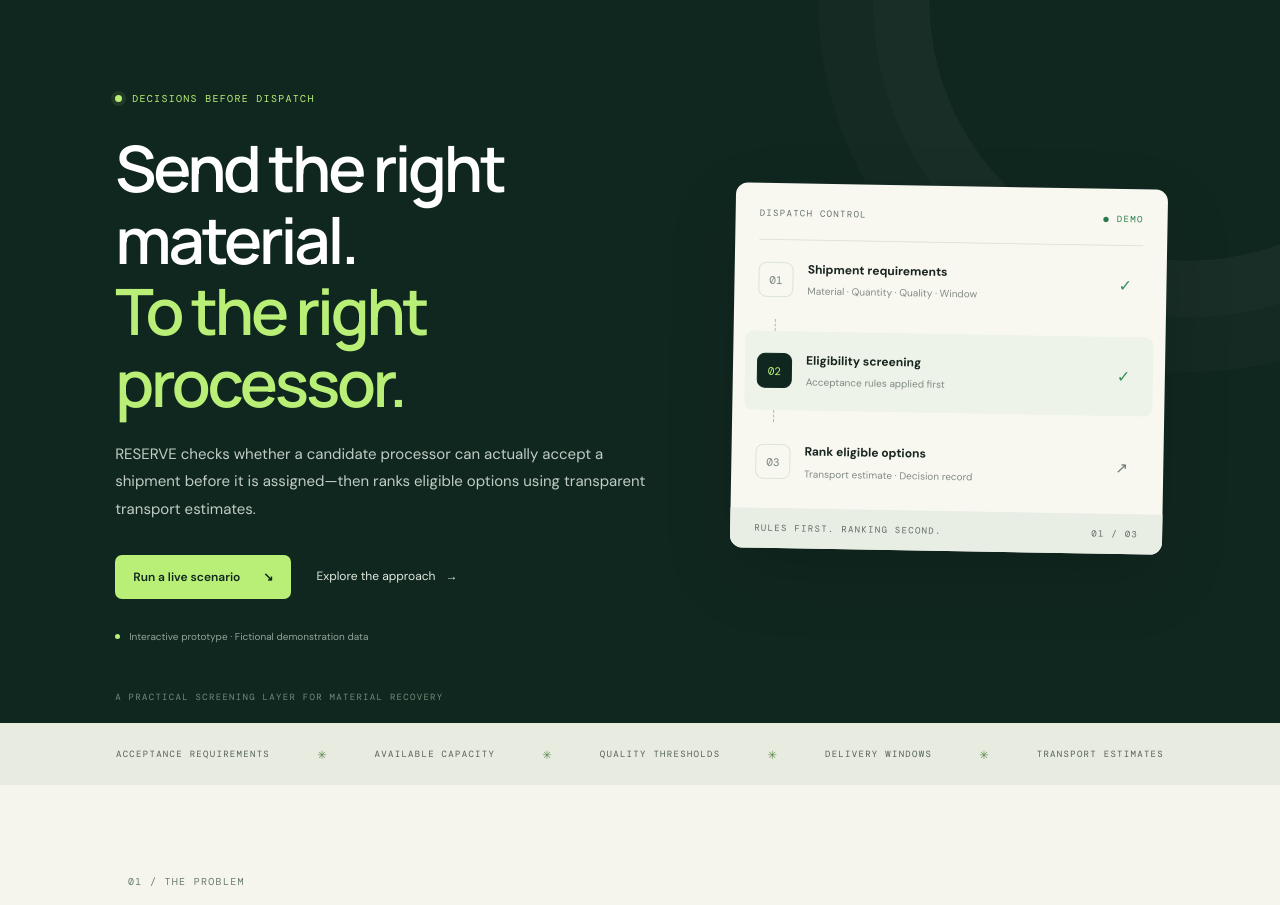
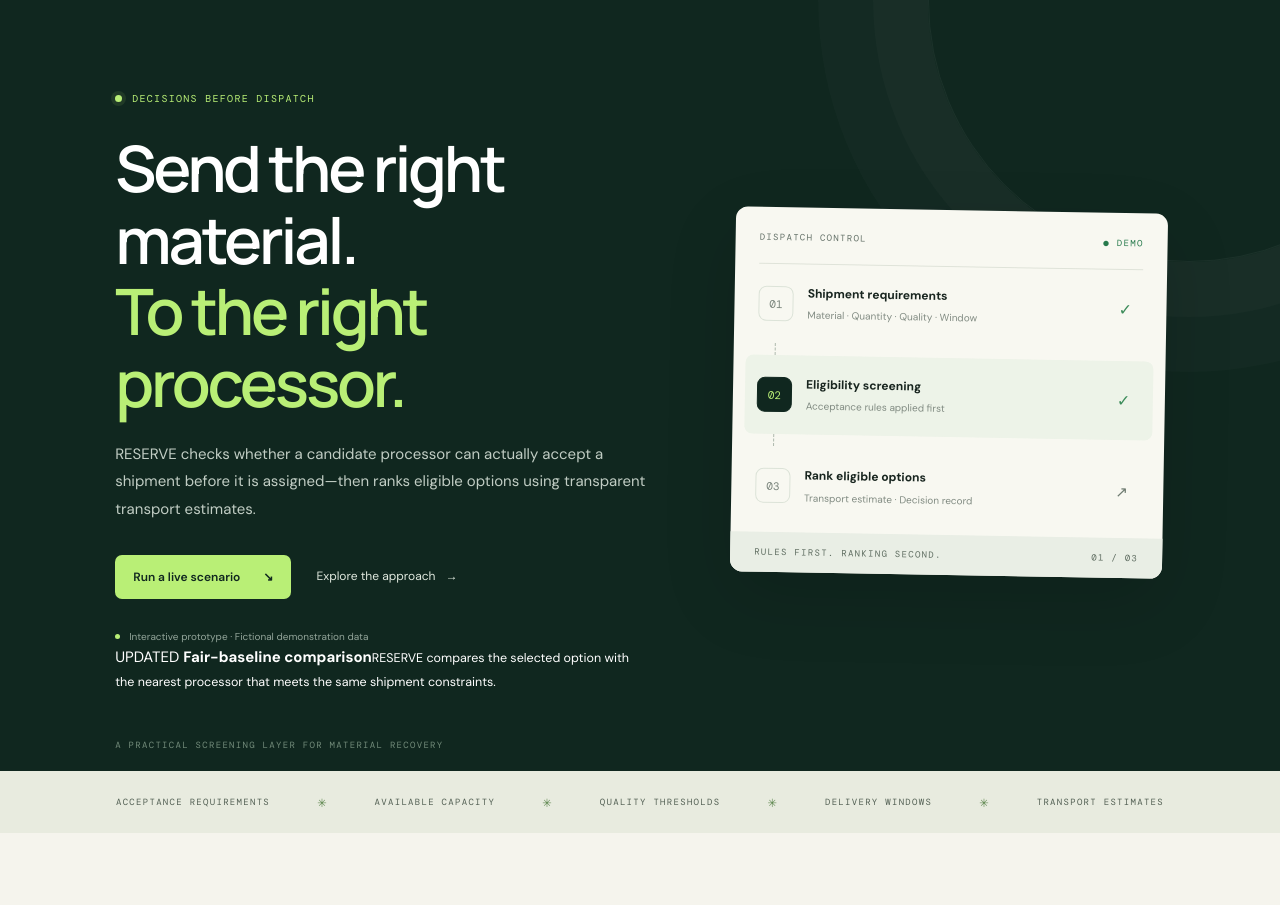
Before and after one commit to u19725505-star/reserve-climatechain-2026, a Flask app: page / in a window 1280 px wide. Shown: the part 82-987 px from the top of the page. Run offline with Flask 3, Linux system fonts and the light colour scheme.

Commit message:
Make fair-baseline update visible and clarify pilot readiness

```diff
--- a/templates/index.html
+++ b/templates/index.html
@@ -32,6 +32,10 @@
           <a class="text-link" href="#how">Explore the approach <span>→</span></a>
         </div>
         <div class="hero-note"><span class="dot"></span> Interactive prototype · Fictional demonstration data</div>
+        <div class="release-note" role="note">
+          <span class="release-tag">UPDATED</span>
+          <span><strong>Fair-baseline comparison</strong><small>RESERVE compares the selected option with the nearest processor that meets the same shipment constraints.</small></span>
+        </div>
       </div>
       <div class="hero-visual" aria-label="Illustration of a shipment being screened and routed">
         <div class="visual-top"><span>DISPATCH CONTROL</span><span class="live-tag">● DEMO</span></div>
@@ -130,9 +134,9 @@
     </section>
 
     <section class="section evidence-section" id="evidence">
-      <div class="section-kicker">03 / TRANSPARENCY BY DESIGN</div>
+      <div class="section-kicker">03 / EVIDENCE & PILOT READINESS</div>
       <div class="evidence-grid">
-        <div><h2>Show the evidence.<br><em>State the limits.</em></h2><p class="evidence-lead">A useful decision tool should make it easy to challenge its assumptions—not hide them behind a climate score.</p></div>
+        <div><h2>Make decisions auditable.<br><em>Build evidence next.</em></h2><p class="evidence-lead">A useful decision tool should make it easy to challenge its assumptions—not hide them behind a climate score.</p></div>
         <div class="evidence-list">
           <article><span class="evidence-check">✓</span><div><h3>Inspectable constraints</h3><p>Every processor is evaluated, including candidates excluded from ranking.</p></div><span class="evidence-status">IN DEMO</span></article>
           <article><span class="evidence-check">✓</span><div><h3>Visible calculation</h3><p>Illustrative transport estimate = distance × shipment tonnes × supplied factor.</p></div><span class="evidence-status">IN DEMO</span></article>
```
